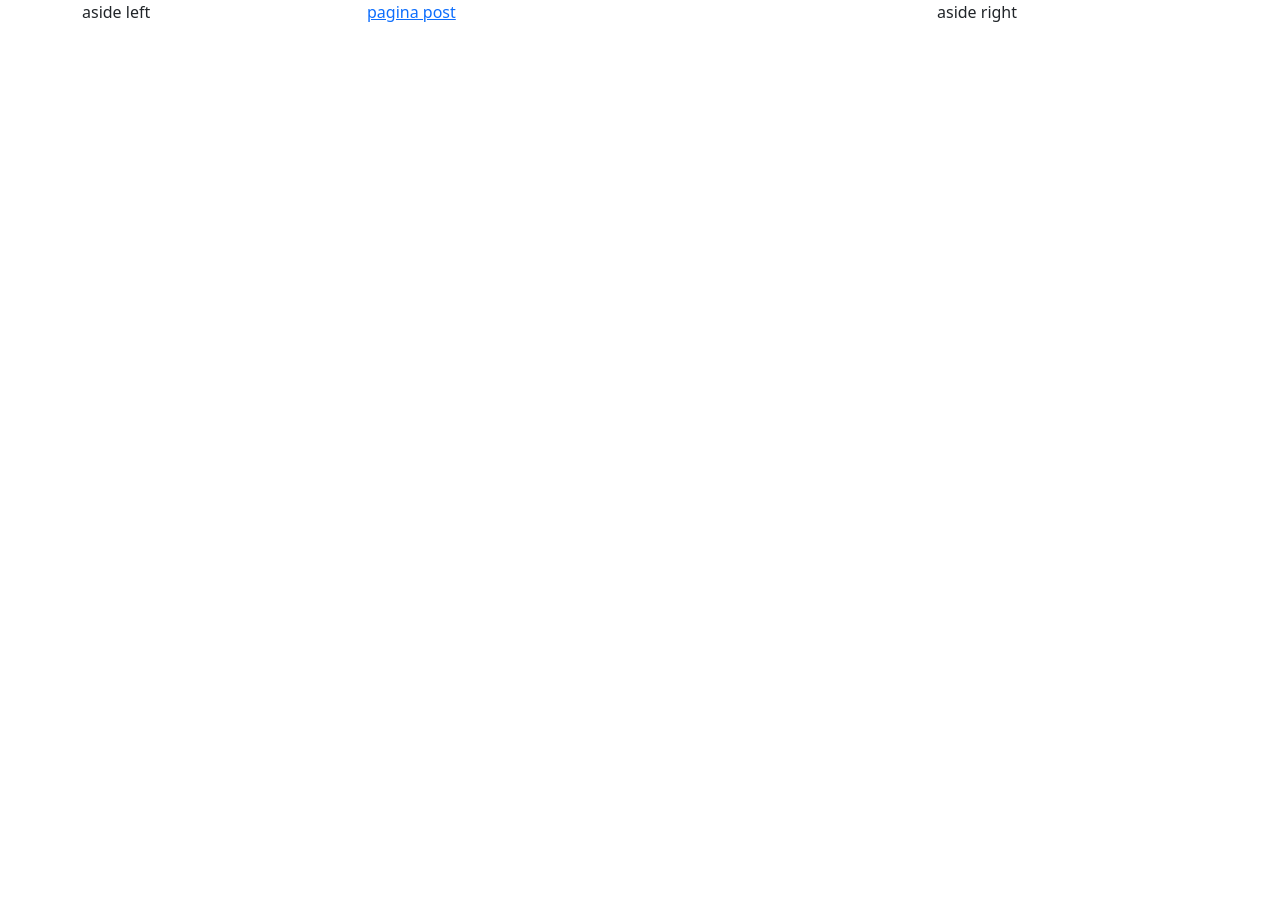
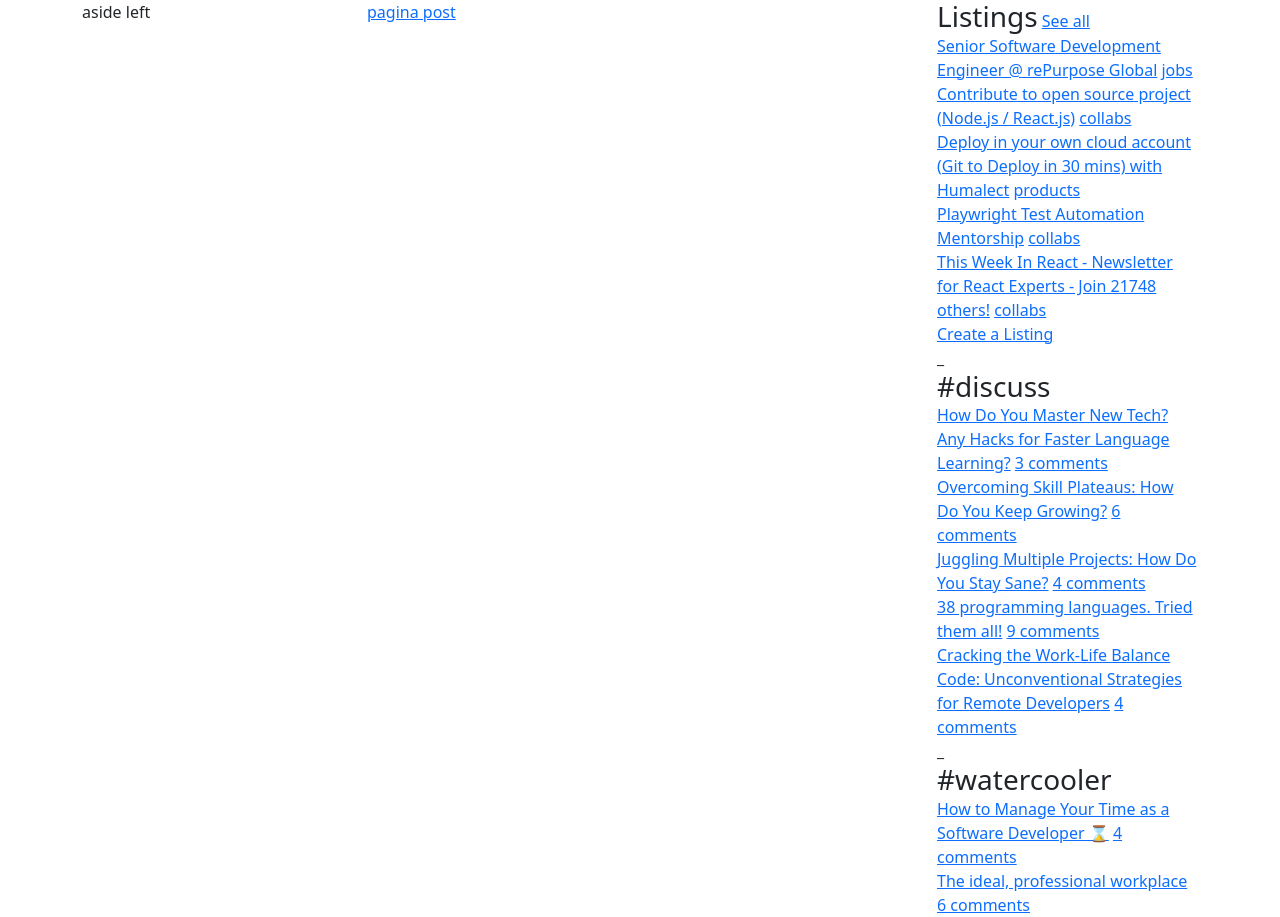
Before and after one commit to AlbertoEng/devto, a plain HTML site: page index.html in a window 1280 px wide. Before the commit the page ends 800 px from the top, so only its background shows below. Drawn offline with nearby package versions, Linux system fonts and the light colour scheme.

Commit message:
Aside right attributes

```diff
--- a/index.html
+++ b/index.html
@@ -34,7 +34,74 @@
 
             <!-- aside right start -->
             <aside class="col-3 d-none d-lg-block" id="aside__right">
-                aside right
+                <div id="aside__first">
+                    <section class="flex" id="aside__right--header">
+                        <h3 class="d-inline" id="aside__right--listings">Listings</h3>
+                        <a href="#" class="d-inline" id="aside__see">See all</a>
+                    </section>
+                    <section class="flex" id="aside__second">
+                        <a href="#" id="aside__second--p1">Senior Software Development Engineer @ rePurpose Global</a>
+                        <a href="#" id="aside__second--job">jobs</a>
+                    </section>
+                    <section class="flex" id="aside__third">
+                        <a href="#" id="aside__third--cont">Contribute to open source project (Node.js / React.js)</a>
+                        <a href="#" id="aside__third--col">collabs</a>
+                    </section>
+                    <section class="flex" id="aside__fourth">
+                        <a href="#" id="aside__fourth--dep">Deploy in your own cloud account (Git to Deploy in 30 mins) with Humalect</a>
+                        <a href="#" id="aside__fourth--pro">products</a>
+                    </section>
+                    <section class="flex" id="aside__fifth">
+                        <a href="#" id="aside__fifth--play">Playwright Test Automation Mentorship</a>
+                        <a href="#" id="aside__fifth--col">collabs</a>
+                    </section>
+                    <section class="flex" id="aside__sixth">
+                        <a href="#" id="aside__sixth--this"> This Week In React - Newsletter for React Experts - Join 21748 others!</a>
+                        <a href="#" id="aside__sixth--col">collabs</a>
+                    </section>
+                    <section class="flex" id="aside__seventh">
+                        <a href="#" id="aside__seventh--cre">Create a Listing</a>
+                    </section>
+                </div>
+                <div id="space__one">_</div>
+                <div id="aside__two">
+                    <section class="flex" id="aside__righttwo--header">
+                        <h3 class="d-inline" id="aside__righttwo--dis">#discuss</h3>
+                    </section>
+                    <section class="flex" id="aside__second">
+                        <a href="#" id="aside__second--p1">How Do You Master New Tech? Any Hacks for Faster Language Learning?</a>
+                        <a href="#" id="aside__second--job">3 comments</a>
+                    </section>
+                    <section class="flex" id="aside__third">
+                        <a href="#" id="aside__third--cont">Overcoming Skill Plateaus: How Do You Keep Growing?</a>
+                        <a href="#" id="aside__third--col">6 comments</a>
+                    </section>
+                    <section class="flex" id="aside__fourth">
+                        <a href="#" id="aside__fourth--dep">Juggling Multiple Projects: How Do You Stay Sane?</a>
+                        <a href="#" id="aside__fourth--pro">4 comments</a>
+                    </section>
+                    <section class="flex" id="aside__fifth">
+                        <a href="#" id="aside__fifth--play">38 programming languages. Tried them all!</a>
+                        <a href="#" id="aside__fifth--col">9 comments</a>
+                    </section>
+                    <section class="flex" id="aside__sixth">
+                        <a href="#" id="aside__sixth--this">Cracking the Work-Life Balance Code: Unconventional Strategies for Remote Developers</a>
+                        <a href="#" id="aside__sixth--col">4 comments</a>
+                    </section>
+                </div>
+                <div id="space__one">_</div>
+                <div id="aside__two">
+                    <section class="flex" id="aside__righttwo--header">
+                        <h3 class="d-inline" id="aside__righttwo--dis">#watercooler</h3>
+                    </section>
+                    <section class="flex" id="aside__second">
+                        <a href="#" id="aside__second--p1">How to Manage Your Time as a Software Developer ⌛️</a>
+                        <a href="#" id="aside__second--job">4 comments</a>
+                    </section>
+                    <section class="flex" id="aside__third">
+                        <a href="#" id="aside__third--cont">The ideal, professional workplace</a>
+                        <a href="#" id="aside__third--col">6 comments</a>
+                    </section>
             </aside>
             <!-- aside right end -->
 
```
